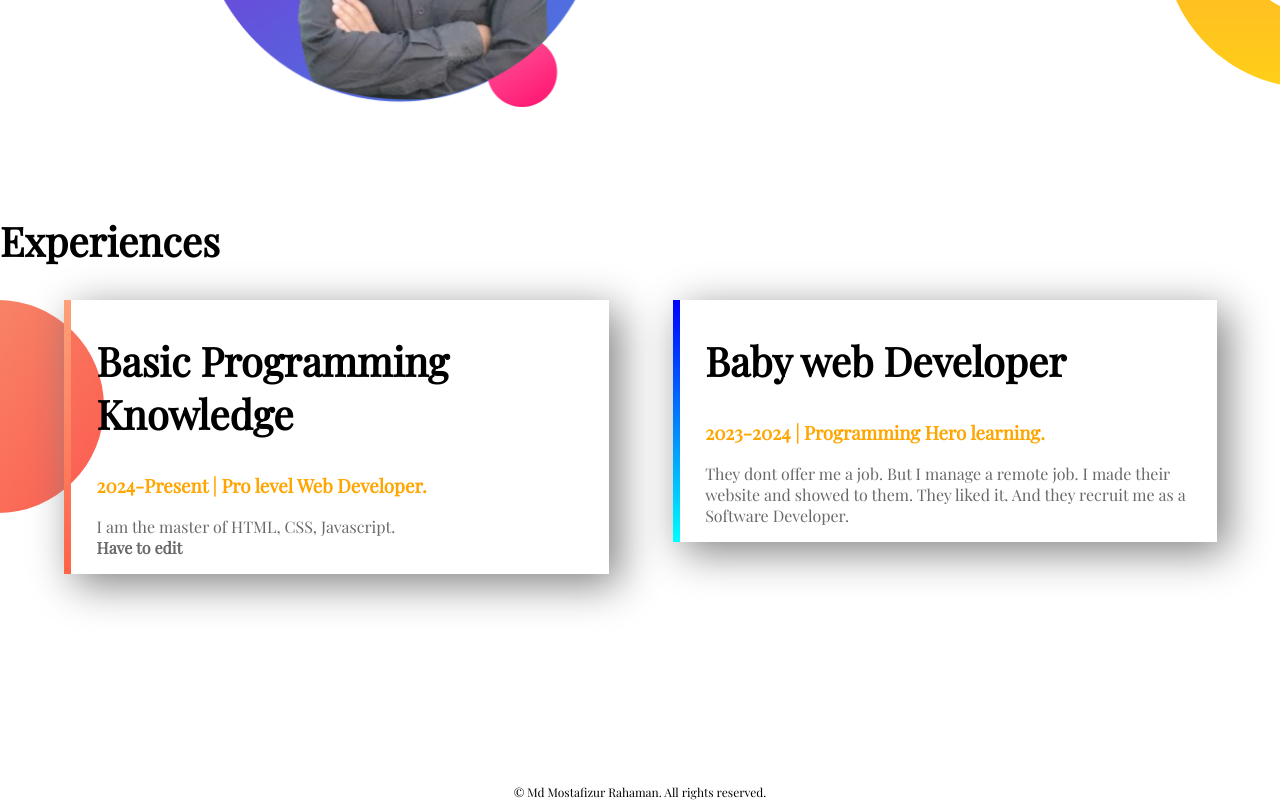
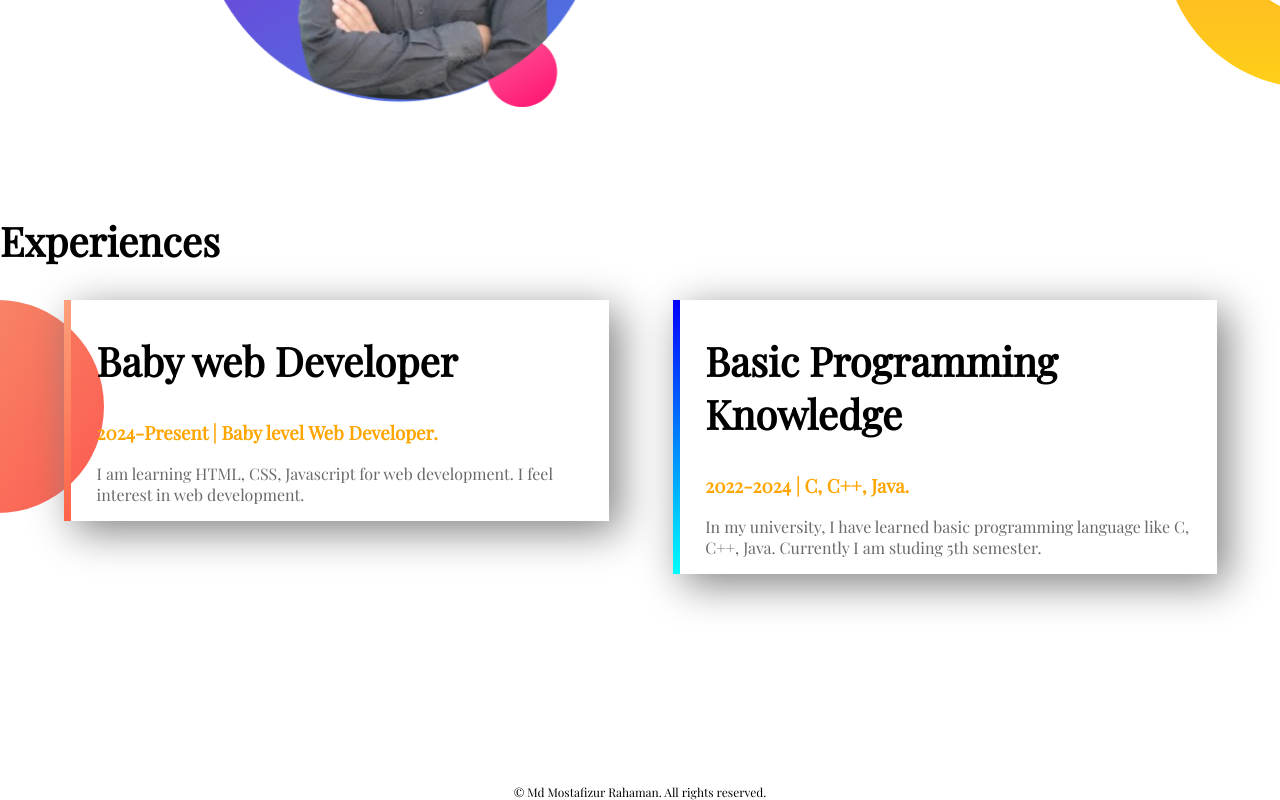
Before and after one commit to MdMostafizurRahaman/Web-portfolio, a plain HTML site: page index.html in a window 1280 px wide. Shown: the part 787-1587 px from the top of the page. Drawn offline with nearby package versions, Linux system fonts and the light colour scheme.

Commit message:
portfolio complete

```diff
--- a/index.html
+++ b/index.html
@@ -6,7 +6,7 @@
     <title>Rakib Web Developer</title>
     <link href="https://fonts.googleapis.com/css2?family=Playfair+Display&display=swap" rel="stylesheet">
     <link rel="stylesheet" href="style.css">
-    <link rel="icon" href="images/2nd.png">
+    <link rel="icon" href="images/my.jpg">
 </head>
 <body>
     <!--<marquee width = 100%, height = 100px, direction= left> <h1 id="id1">Assalamualykum. I am Mostafizur Rahaman</h1></marquee>-->
@@ -38,15 +38,16 @@
 
     <section class="experience-area">
         <div id="full-stack" class="half-width single-experience">
-            <h2>Basic Programming Knowledge</h2>
-            <h3 class="highlight">2024-Present | Pro level Web Developer.</h3>
-            <p>I am the master of HTML, CSS, Javascript. <br>
-                <b>Have to edit</b></p>
+            <h2>Baby web Developer</h2>
+            <h3 class="highlight">2024-Present | Baby level Web Developer.</h3>
+            <p>I am learning HTML, CSS, Javascript for web development. I feel interest in web development.</p>
         </div>
         <div id="baby-web" class="half-width single-experience">
-            <h2>Baby web Developer</h2>
-            <h3 class="highlight">2023-2024 | Programming Hero learning.</h3>
-            <p>They dont offer me a job. But I manage a remote job. I made their website and showed to them. They liked it. And they recruit me as a Software Developer.</p>
+            <h2>Basic Programming Knowledge</h2>
+            <h3 class="highlight">2022-2024 | C, C++, Java.</h3>
+            <p>In my university, I have learned basic programming language like C, C++, Java.
+                Currently I am studing 5th semester.
+            </p>
         </div>
     </section>
 
```
Also changed, not shown: images/my.jpg (added).
